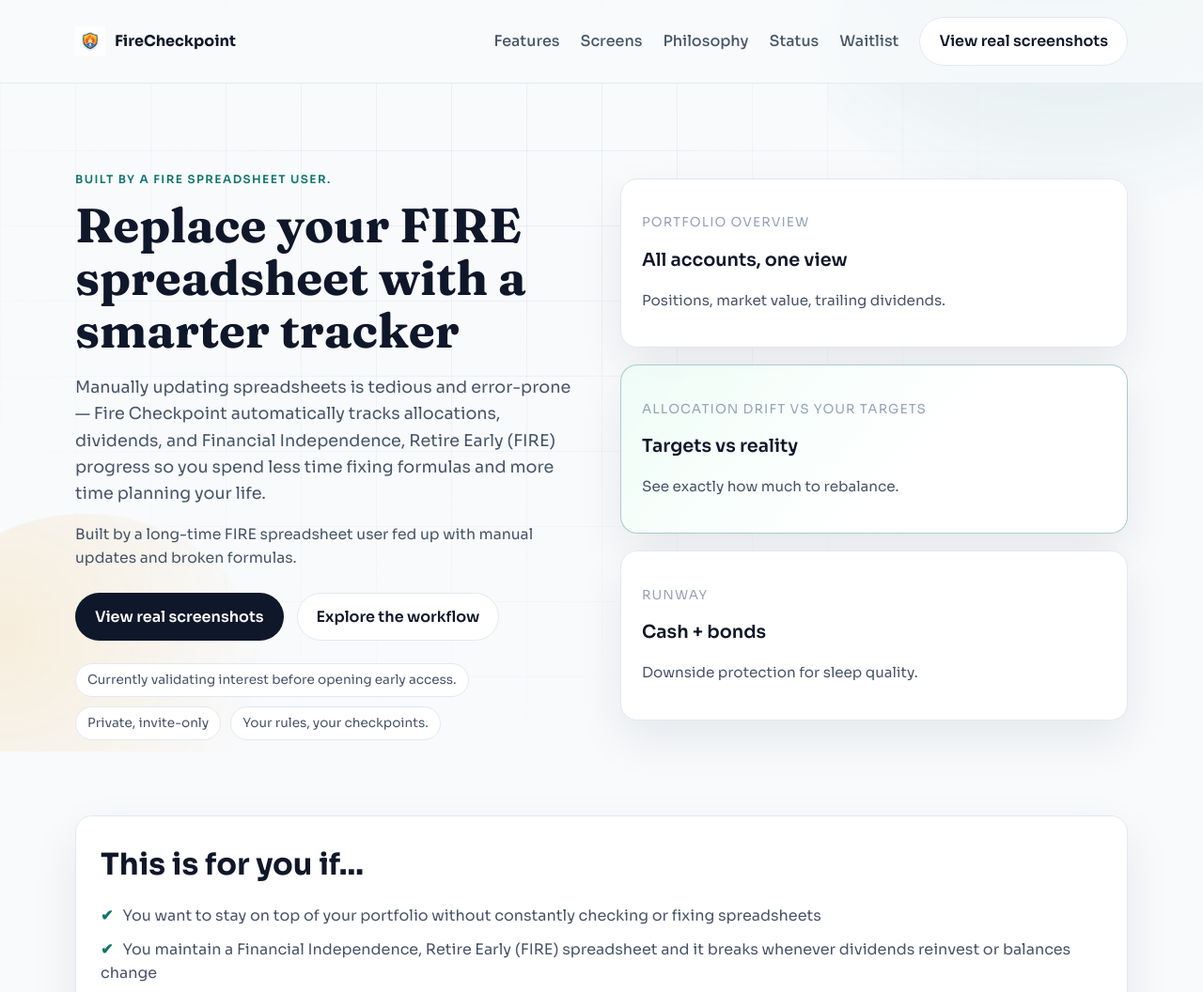
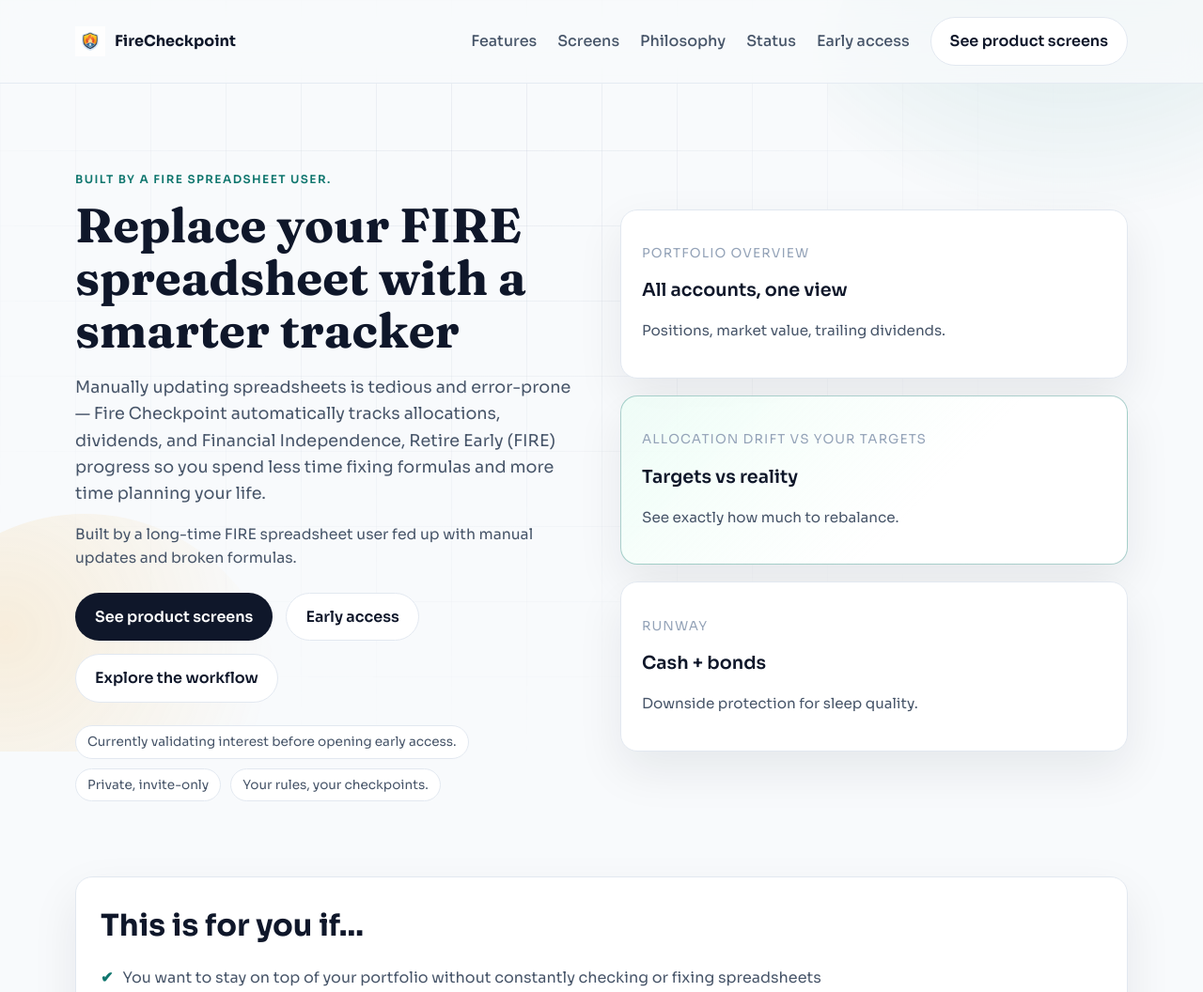
Before and after one commit to mintharaGaming13/fire-app-marketing, a plain HTML site: page index.html in a window 1280 px wide. Shown: the top 1056 px of the page at 94% size. Drawn offline with Linux system fonts and the light colour scheme.

Commit message:
Adjustments

```diff
--- a/index.html
+++ b/index.html
@@ -38,8 +38,8 @@
         <a href="#screens">Screens</a>
         <a href="#philosophy">Philosophy</a>
         <a href="#status">Status</a>
-        <a href="#waitlist">Waitlist</a>
-        <a class="button ghost js-interest-cta" href="#screens">View real screenshots</a>
+        <a href="#waitlist">Early access</a>
+        <a class="button ghost js-interest-cta" href="#screens">See product screens</a>
       </nav>
       <button class="menu" aria-label="Open navigation" aria-expanded="false">
         <span></span>
@@ -59,7 +59,8 @@
         </p>
         <p class="trust">Built by a long-time FIRE spreadsheet user fed up with manual updates and broken formulas.</p>
         <div class="cta">
-          <a class="button js-interest-cta" href="#screens">View real screenshots</a>
+          <a class="button js-interest-cta" href="#screens">See product screens</a>
+          <a class="button ghost" href="#waitlist">Early access</a>
           <a class="button ghost" href="#features">Explore the workflow</a>
         </div>
          <div class="hero-badges">
@@ -245,6 +246,21 @@
 
     </section>
 
+    <section id="waitlist" class="waitlist container">
+      <div class="waitlist-card reveal">
+        <div>
+          <h2>Get early access</h2>
+          <p>I’m opening this to a small group first to make sure it solves the right problems around asset allocation drift and spending guardrails.</p>
+          <p>Join if you want early access or to help shape it.</p>
+        </div>
+        <div class="waitlist-form">
+          <a class="button" href="https://docs.google.com/forms/d/e/1FAIpQLSdpdU-2FUKzj0MQAaJ0MAoxxzWuCwVU0WhvBHQ4wx9AxQd_IA/viewform?usp=publish-editor" target="_blank" rel="noopener">Get early access</a>
+        </div>
+        <p class="fine">No spam. I’ll only email when early access is ready.</p>
+        <p class="fine">I’ll invite a small group first and incorporate feedback.</p>
+      </div>
+    </section>
+
     <section class="steps container">
       <div class="section-title">
         <h2>How it works</h2>
@@ -300,21 +316,6 @@
       </div>
     </section>
 
-    <section id="waitlist" class="waitlist container">
-      <div class="waitlist-card reveal">
-        <div>
-          <h2>Get early access</h2>
-          <p>I’m opening this to a small group first to make sure it solves the right problems around asset allocation drift and spending guardrails.</p>
-          <p>Join if you want early access or to help shape it.</p>
-        </div>
-        <div class="waitlist-form">
-          <a class="button" href="https://docs.google.com/forms/d/e/1FAIpQLSdpdU-2FUKzj0MQAaJ0MAoxxzWuCwVU0WhvBHQ4wx9AxQd_IA/viewform?usp=publish-editor" target="_blank" rel="noopener">Get early access</a>
-        </div>
-        <p class="fine">No spam. I’ll only email when early access is ready.</p>
-        <p class="fine">I’ll invite a small group first and incorporate feedback.</p>
-      </div>
-    </section>
-
   </main>
 
   <footer class="site-footer">
```
